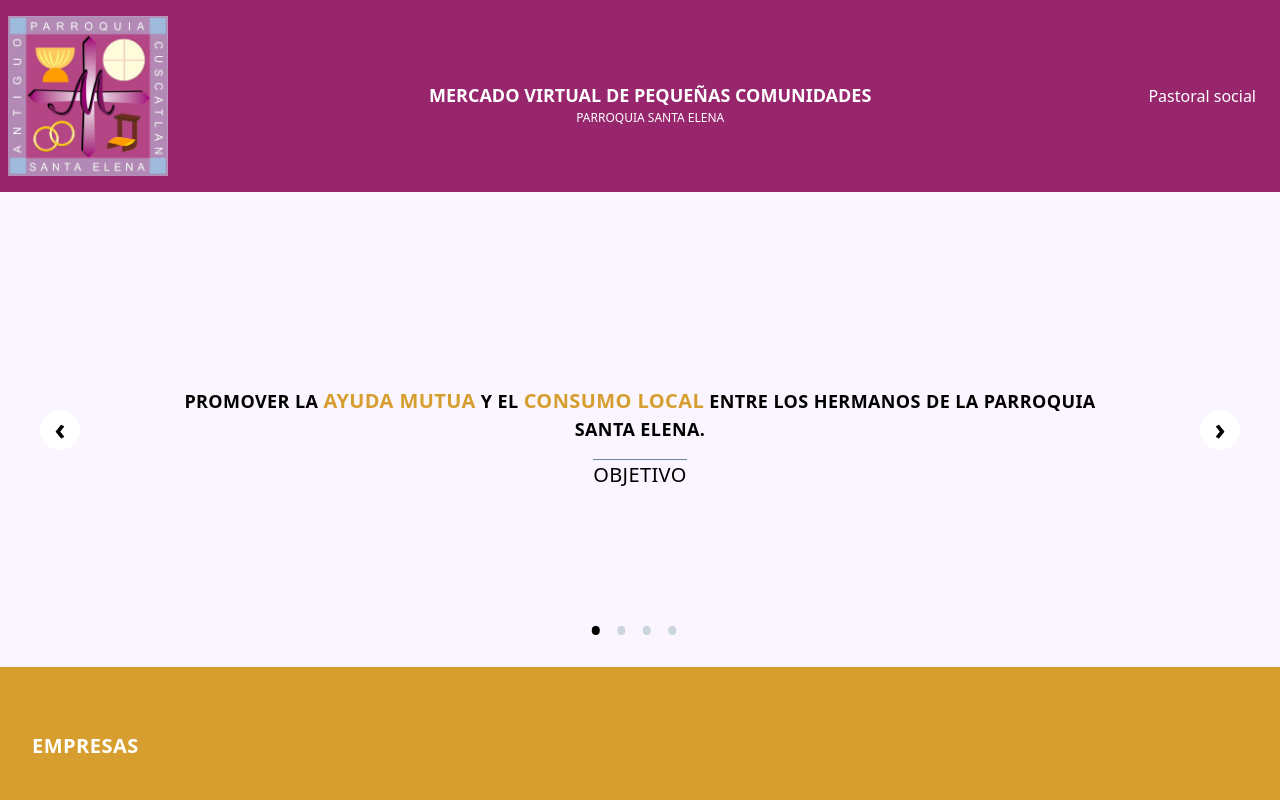
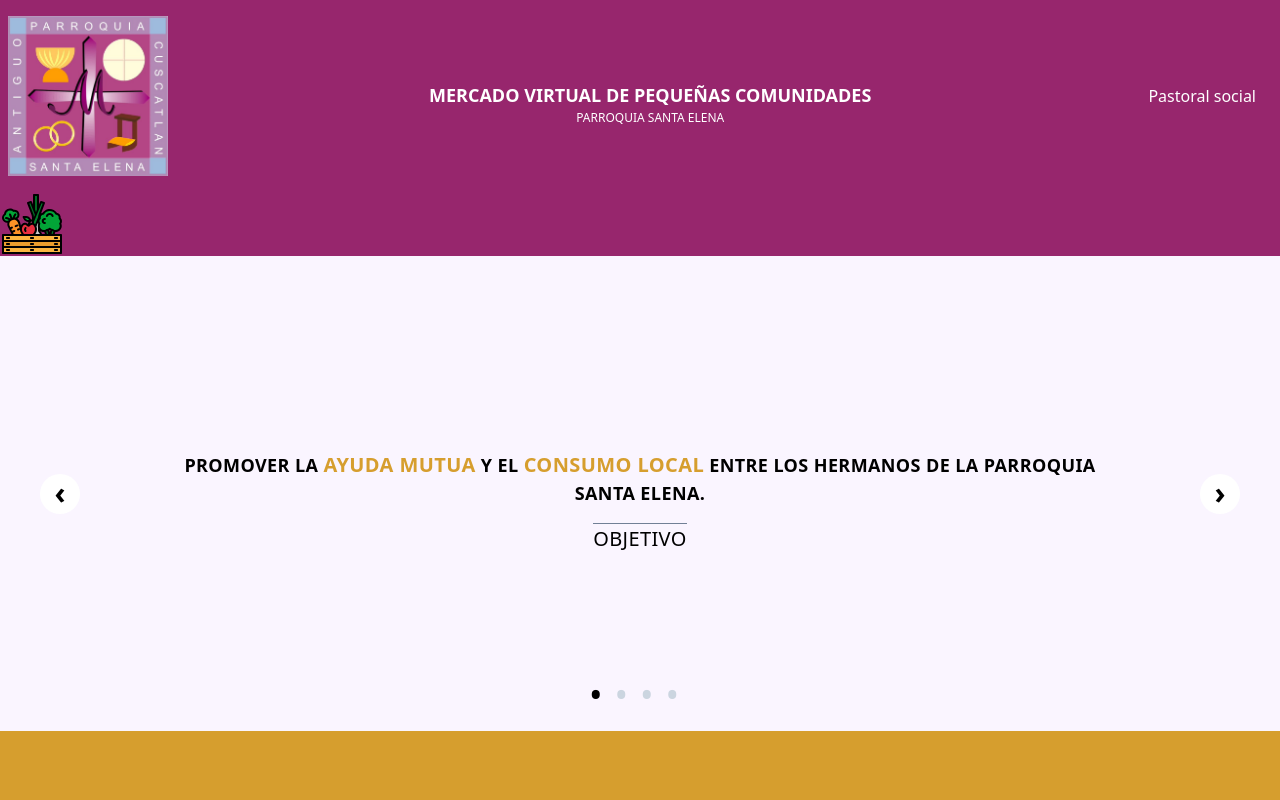
Before and after one commit to mercado-virtual-santa-elena/parroquia-santa-elena, a Nuxt app: page / in a window 1280 px wide. Shown: the top 800 px of the page. Built offline with nearby package versions, Linux system fonts and the light colour scheme.

Commit message:
Se hicieron cambios (temporales) en como se carga algunas imagenes del direc. static

```diff
--- a/components/app/AppNavbar.vue
+++ b/components/app/AppNavbar.vue
@@ -5,7 +5,7 @@
     >
       <div class="w-full md:w-auto">
         <n-link to="/">
-          <img src="/logo.jfif" alt="Logo parroquia" class="object-contain h-24 m-auto md:h-40" />
+          <img :src="'/logo.jfif'" alt="Logo parroquia" class="object-contain h-24 m-auto md:h-40" />
         </n-link>
       </div>
 
--- a/pages/index.vue
+++ b/pages/index.vue
@@ -1,5 +1,9 @@
 <template>
   <div>
+    <img
+      :src="'/icons/categorias/alimentos.svg'"
+      class="w-16"
+    />
     <HomeCarousel />
 
     <section class="bg-yellow-600 py-8">
```
